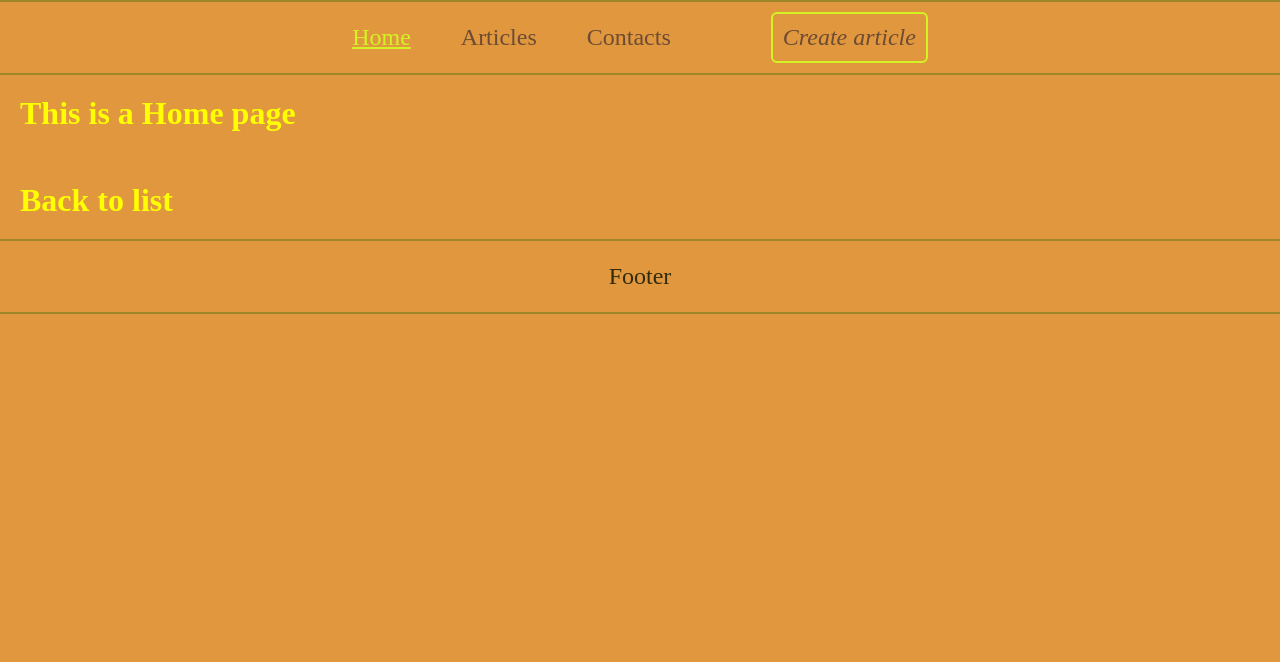
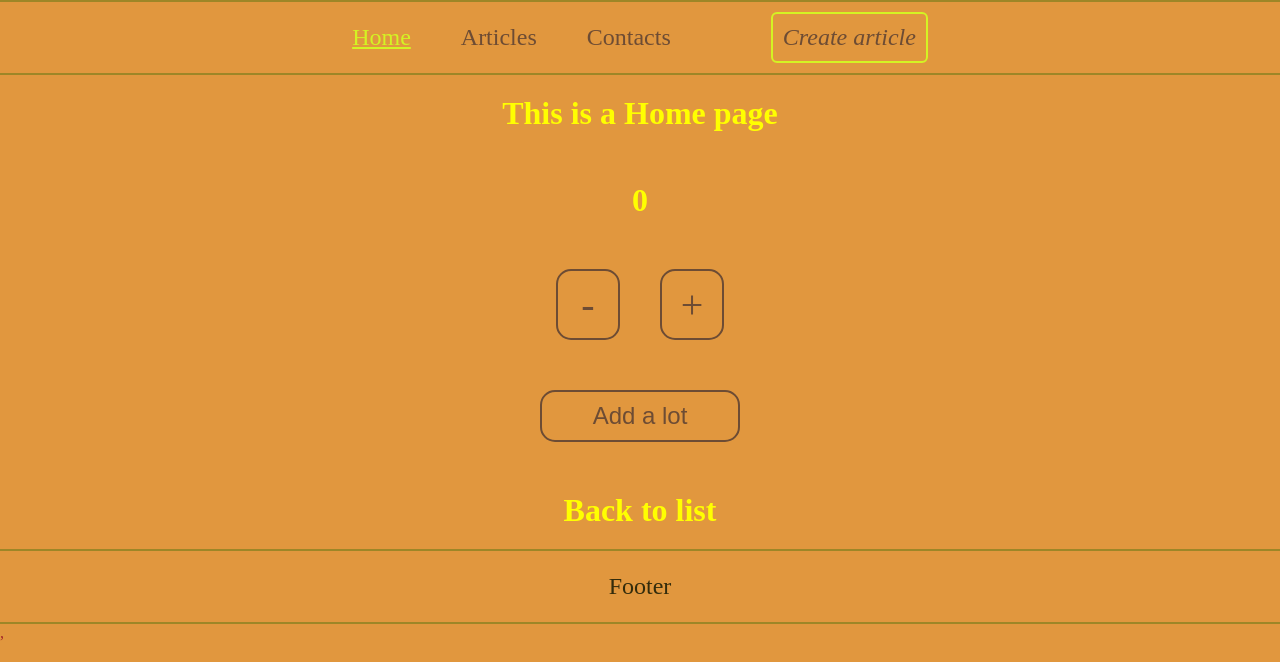
Before and after one commit to Augamak/BlogPosts, a React (Vite) app: page / in a window 1280 px wide. Shown: the top 662 px of the page. Built offline with nearby package versions, Linux system fonts and the light colour scheme; no server answers.

Commit message:
add Redux

```diff
--- a/package.json
+++ b/package.json
@@ -10,8 +10,10 @@
     "preview": "vite preview"
   },
   "dependencies": {
+    "@reduxjs/toolkit": "^2.2.1",
     "react": "^18.2.0",
     "react-dom": "^18.2.0",
+    "react-redux": "^9.1.0",
     "react-router-dom": "^6.22.0",
     "vue-router": "^4.2.5"
   },
--- a/src/Pages/Home.jsx
+++ b/src/Pages/Home.jsx
@@ -1,9 +1,34 @@
 import BackButton from "../components/BackButton";
+import { useSelector, useDispatch } from "react-redux";
+import { decrement, increment, incrementByAmount } from "../store/slices/articles";
 
 const Home = () => {
+
+    const count = useSelector((state) => state.counter.value)
+    const dispatch = useDispatch()
+
+    const addOne = () => {
+        dispatch(increment())
+    }
+    const reduceOne = () => {
+        dispatch(decrement())
+    }
+
+    const addByAmount = (amount) => {
+        dispatch(incrementByAmount(amount))
+    }
+
     return (
-        <div className="about">
+        <div className="about-home">
             <h1>This is a Home page</h1>
+            <h1>{count}</h1>
+            <div className="button-block">
+                <span className="button" onClick={reduceOne}>-</span>
+                <span className="button" onClick={addOne}>+</span>
+            </div>
+            <div className="button-block">
+                <button className="buttonAmount" onClick={() => addByAmount(100)}>Add a lot</button>
+            </div>
             <BackButton />
         </div>
     );
--- a/src/index.css
+++ b/src/index.css
@@ -47,7 +47,21 @@ main {
   margin: 20px;
   display: flex;
   flex-direction: column;
+  justify-content: center;
   gap: 50px;
+}
+
+.about-home {
+  width: 300px;
+  color: yellow;
+  margin: auto;
+  display: flex;
+  flex-direction: column;
+  justify-content: center;
+  gap: 50px;
+  margin-top: 20px;
+  margin-bottom: 20px;
+  align-items: center;
 }
 
 .header-nav-link {
@@ -202,3 +216,48 @@ main {
   padding: 10px;
   font-style: italic;
 }
+
+.button-block {
+  display: flex;
+  gap: 40px;
+}
+
+.button {
+  font-size: 40px;
+  width: 40px;
+  display: flex;
+  align-items: center;
+  justify-content: center;
+  color: rgb(109, 76, 52);
+  border: 2px solid rgb(109, 76, 52);
+  border-radius: 15px;
+  padding: 10px 30px ;
+  cursor: pointer;
+}
+
+.button:hover {
+  color: rgb(212, 243, 35);
+  border: 2px solid rgb(212, 243, 35);
+  border-radius: 15px;
+  padding: 10px 30px ;
+  cursor: pointer;
+}
+
+.buttonAmount {
+  font-size: 24px;
+  width: 200px;
+  background-color: rgb(225, 151, 62);
+  color: rgb(109, 76, 52);
+  border: 2px solid rgb(109, 76, 52);
+  border-radius: 15px;
+  padding: 10px 30px ;
+  cursor: pointer;
+}
+
+.buttonAmount:hover {
+  color: rgb(212, 243, 35);
+  border: 2px solid rgb(212, 243, 35);
+  border-radius: 15px;
+  padding: 10px 30px ;
+  cursor: pointer;
+}
--- a/src/main.jsx
+++ b/src/main.jsx
@@ -3,9 +3,14 @@ import ReactDOM from 'react-dom/client'
 import { BrowserRouter } from 'react-router-dom';
 import { App } from './App.jsx'
 import './index.css'
+import { store } from './store'
+import { Provider } from 'react-redux'
 
 ReactDOM.createRoot(document.getElementById('root')).render(
-  <BrowserRouter>
-    <App />
-  </BrowserRouter>,
+  <Provider store={store}>
+    <BrowserRouter>
+        <App />
+      </BrowserRouter>,
+  </Provider>
+
 )
--- /dev/null
+++ b/src/store/index.js
@@ -0,0 +1,8 @@
+import { configureStore } from '@reduxjs/toolkit';
+import counterReducer from './slices/articles';
+
+export const store = configureStore({
+  reducer: {
+    counter: counterReducer,
+},
+})
--- /dev/null
+++ b/src/store/slices/articles.js
@@ -0,0 +1,26 @@
+import { createSlice } from '@reduxjs/toolkit'
+
+const initialState = {
+  value: 0,
+}
+
+export const counterSlice = createSlice({
+  name: 'counter',
+  initialState,
+  reducers: {
+    increment: (state) => {
+
+      state.value += 1
+    },
+    decrement: (state) => {
+      state.value -= 1
+    },
+    incrementByAmount: (state, action) => {
+      state.value += action.payload
+    },
+  },
+})
+
+export const { increment, decrement, incrementByAmount } = counterSlice.actions
+
+export default counterSlice.reducer
```
Also changed, not shown: 1 other file (tests, documents, lock files or other folders).
